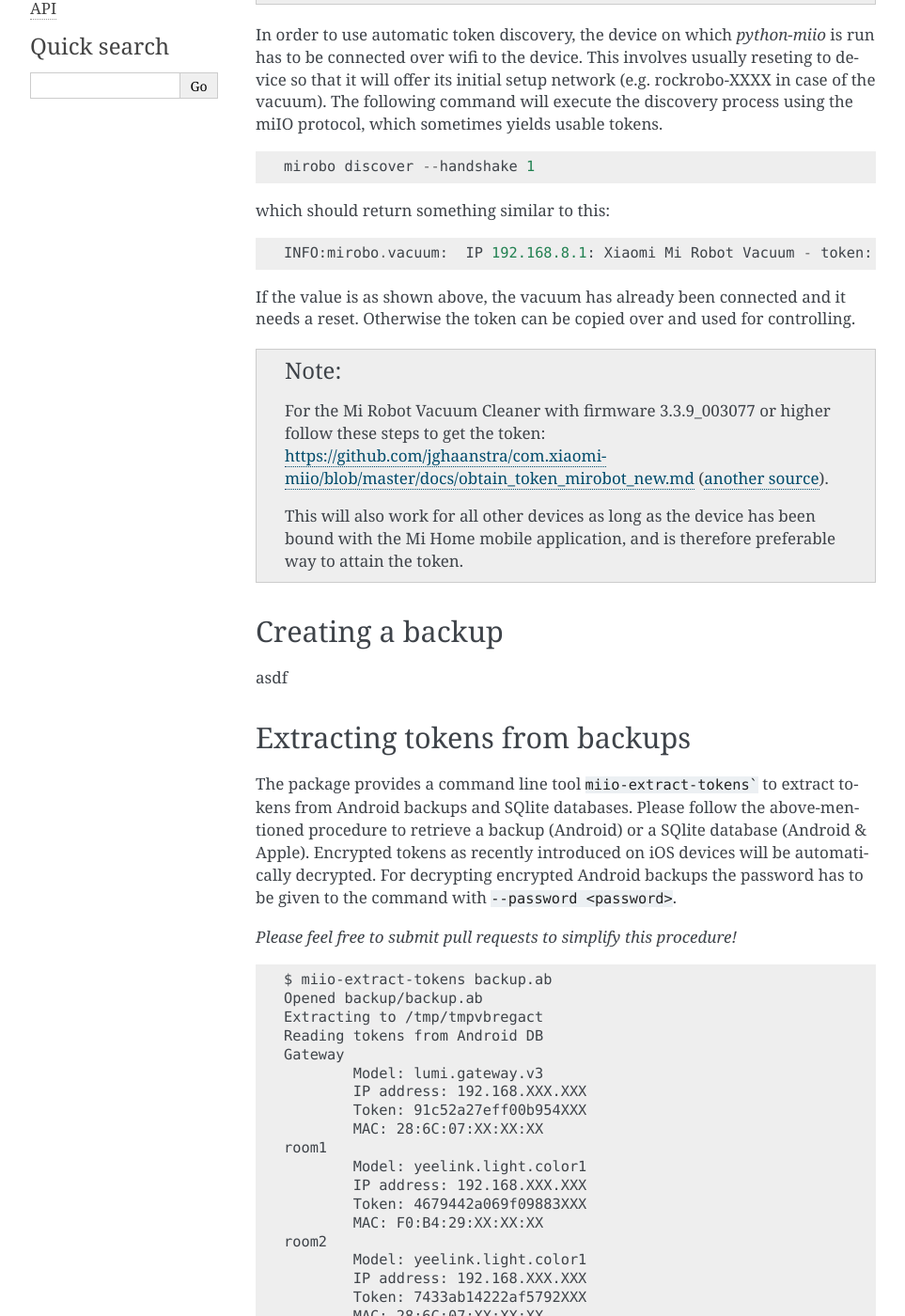
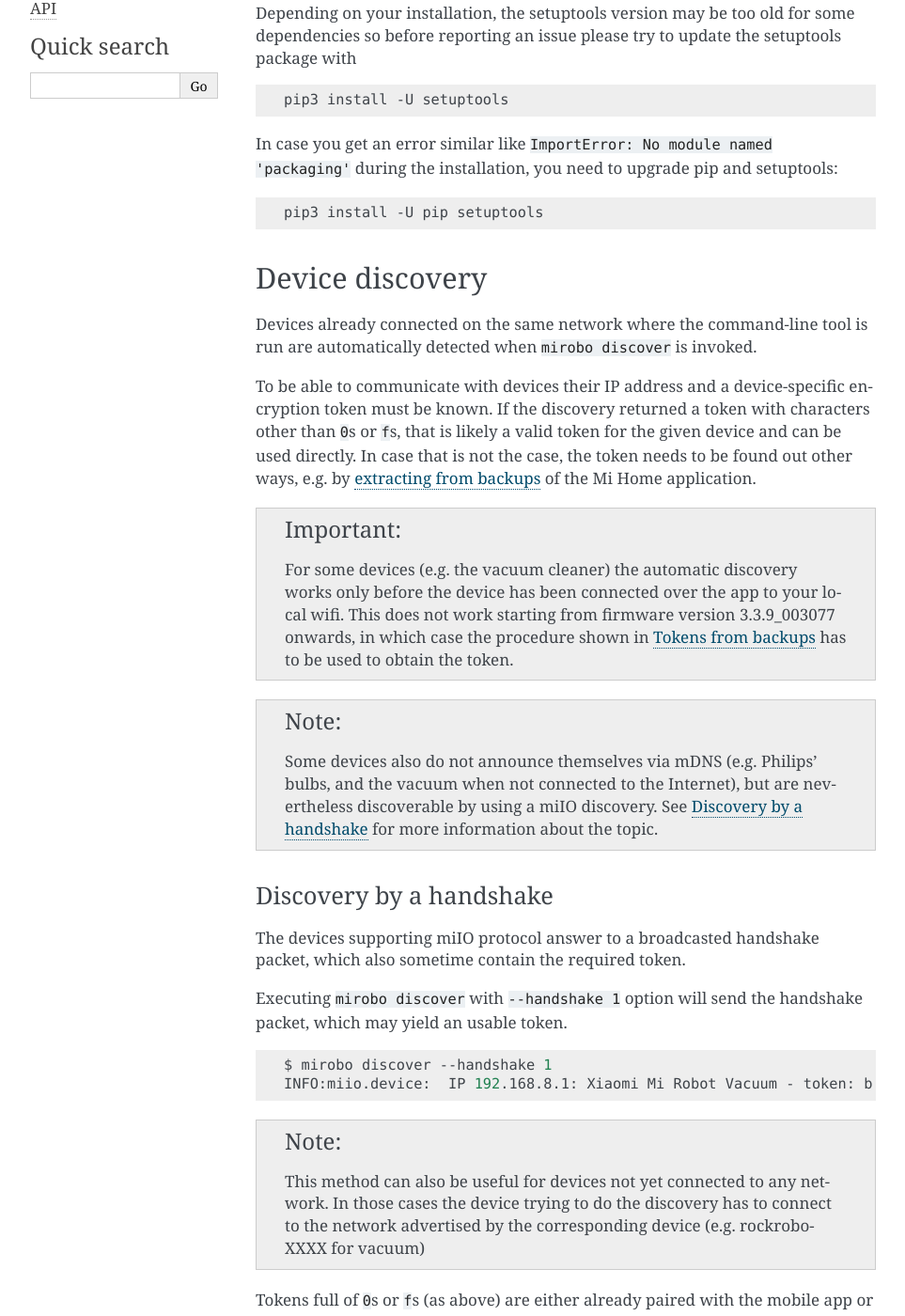
Before and after one commit to rytilahti/python-miio, a Sphinx documentation site: the page built from docs/discovery.rst, in a window 1280 px wide and 1400 px high, scrolled down 357 px. Shown: the whole window at 94% size, without its empty margins (148-1111 px from the left). Built offline with Sphinx 7.4.7, drawn with Linux system fonts in a browser that asks for light colours; pages that are not in the unit, such as notebooks, are missing from menus; some of the changed text lies outside the part shown.

Commit message:
Add more documentation, include --help output from command-line tools & add TODOs

````diff
--- a/docs/conf.py
+++ b/docs/conf.py
@@ -31,13 +31,15 @@
 # Add any Sphinx extension module names here, as strings. They can be
 # extensions coming with Sphinx (named 'sphinx.ext.*') or your custom
 # ones.
-extensions = ['sphinx.ext.autodoc',
+extensions = [
+    'sphinx.ext.autodoc',
     'sphinx_autodoc_typehints',
     'sphinx.ext.todo',
     'sphinx.ext.coverage',
     'sphinx.ext.viewcode',
     'sphinx.ext.githubpages',
-    'sphinx.ext.intersphinx']
+    'sphinx.ext.intersphinx',
+    'sphinx_click.ext']
 
 # Add any paths that contain templates here, relative to this directory.
 templates_path = ['_templates']
--- a/docs/discovery.rst
+++ b/docs/discovery.rst
@@ -1,61 +1,159 @@
 Getting started
----------------
+***************
+
+Installation
+============
+
+The easiest way to install the package is to use pip:
+``pip3 install python-miio`` . `Using
+virtualenv <http://docs.python-guide.org/en/latest/dev/virtualenvs/>`__
+is recommended.
 
 
-Automatic token discovery
-~~~~~~~~~~~~~~~~~~~~~~~~~
+Please make sure you have ``libffi`` and ``openssl`` headers installed, you can
+do this on Debian-based systems (like Rasperry Pi) with
+
+.. code-block:: bash
+
+    apt-get install libffi-dev libssl-dev
+
+Depending on your installation, the setuptools version may be too old
+for some dependencies so before reporting an issue please try to update
+the setuptools package with
+
+.. code-block:: bash
+
+    pip3 install -U setuptools
+
+In case you get an error similar like
+``ImportError: No module named 'packaging'`` during the installation,
+you need to upgrade pip and setuptools:
+
+.. code-block:: bash
+
+    pip3 install -U pip setuptools
+
+Device discovery
+================
+Devices already connected on the same network where the command-line tool is run
+are automatically detected when ``mirobo discover`` is invoked.
+
+To be able to communicate with devices their IP address and a device-specific encryption token must be known.
+If the discovery returned a token with characters other than ``0``\ s or ``f``\ s,
+that is likely a valid token for the given device and can be used directly.
+In case that is not the case, the token needs to be found out other ways, e.g. by :ref:`extracting from backups <creating_backup>`
+of the Mi Home application.
 
 .. IMPORTANT::
 
     For some devices (e.g. the vacuum cleaner) the automatic discovery works only before the device has been connected over the app to your local wifi.
-    This does not work starting from firmware version 3.3.9\_003077 onwards, in which case the procedure shown in creating_backup_ has to be used.
+    This does not work starting from firmware version 3.3.9\_003077 onwards, in which case the procedure shown in :ref:`creating_backup` has to be used
+    to obtain the token.
 
-In order to use automatic token discovery, the device on which `python-miio` is run has to be connected over wifi to the device.
-This involves usually reseting to device so that it will offer its initial setup network (e.g. rockrobo-XXXX in case of the vacuum).
-The following command will execute the discovery process using the miIO protocol, which sometimes yields usable tokens.
+.. NOTE::
 
-::
+    Some devices also do not announce themselves via mDNS (e.g. Philips' bulbs,
+    and the vacuum when not connected to the Internet),
+    but are nevertheless discoverable by using a miIO discovery.
+    See :ref:`handshake_discovery` for more information about the topic.
 
-    mirobo discover --handshake 1
+.. _handshake_discovery:
 
-which should return something similar to this:
+Discovery by a handshake
+------------------------
 
-::
+The devices supporting miIO protocol answer to a broadcasted handshake packet,
+which also sometime contain the required token.
 
-    INFO:mirobo.vacuum:  IP 192.168.8.1: Xiaomi Mi Robot Vacuum - token: b'ffffffffffffffffffffffffffffffff'
+Executing ``mirobo discover`` with ``--handshake 1`` option will send the handshake packet,
+which may yield an usable token.
 
-If the value is as shown above, the vacuum has already been connected
-and it needs a reset. Otherwise the token can be copied over and used
-for controlling.
+.. code-block:: bash
+
+    $ mirobo discover --handshake 1
+    INFO:miio.device:  IP 192.168.8.1: Xiaomi Mi Robot Vacuum - token: b'ffffffffffffffffffffffffffffffff'
 
 
 .. NOTE::
-    For the Mi Robot Vacuum Cleaner with firmware 3.3.9\_003077
-    or higher follow these steps to get the token:
-    https://github.com/jghaanstra/com.xiaomi-miio/blob/master/docs/obtain\_token\_mirobot\_new.md
-    (`another source <https://github.com/homeassistantchina/custom_components/blob/master/doc/chuang_mi_ir_remote.md>`__).
+    This method can also be useful for devices not yet connected to any network.
+    In those cases the device trying to do the discovery has to connect to the
+    network advertised by the corresponding device (e.g. rockrobo-XXXX for vacuum)
 
-    This will also work for all other devices as long as the device has been bound with the Mi Home mobile application,
-    and is therefore preferable way to attain the token.
+
+Tokens full of ``0``\ s or ``f``\ s (as above) are either already paired
+with the mobile app or will not yield a token through this method.
+In those cases the procedure shown next in :ref`creating_backup` has to be used.
 
 .. _creating_backup:
 
+Tokens from backups
+===================
+
+If you are reading this, the automatic extraction of tokens did not apparently work.
+There is another way to get the tokens which works by extracting them from a database of the Mi Home app.
+For this to work the devices have to be added to the mobile app before the database (or backup) is extracted.
+
 Creating a backup
-~~~~~~~~~~~~~~~~~
+-----------------
 
-asdf
+The first step to do this is to extract either a database file or a backup from the Mi Home app.
+A procedure to do that will be described next.
 
-Extracting tokens from backups
-~~~~~~~~~~~~~~~~~~~~~~~~~~~~~~
+You may also find instructions in the following links useful:
 
-The package provides a command line tool ``miio-extract-tokens``` to extract tokens from Android backups and SQlite databases.
-Please follow the above-mentioned procedure to retrieve a backup (Android) or a SQlite database (Android & Apple).
+- https://github.com/jghaanstra/com.xiaomi-miio/blob/master/docs/obtain\_token\_mirobot\_new.md
+- https://github.com/homeassistantchina/custom_components/blob/master/doc/chuang_mi_ir_remote.md
+
+Android
+~~~~~~~
+
+To do a backup of an Android app you need to have the developer mode active.
+
+.. TODO::
+    Add a link how to enable the developer mode.
+    This part of documentation needs your help!
+    Please consider submitting a pull request to update this.
+
+After you have connected your device to your computer,
+and installed the Android developer tools,
+you can use ``adb`` tool to create a backup.
+
+.. code-block:: bash
+
+    adb backup -noapk com.xiaomi.smarthome -f backup.ab
+
+.. NOTE::
+    Depending on your Android you may need to insert a password
+    and/or accept the backup, so check your phone at this point!
+
+If everything went fine and you got a ``backup.ab`` file please continue to :ref:`token_extraction`.
+
+Apple
+~~~~~
+
+.. TODO::
+    This part of documentation needs your help!
+    Please consider submitting a pull request to update this.
+
+asdfdsf
+
+.. _token_extraction:
+
+
+Extracting tokens
+-----------------
+
+Now having extract either a backup or a database from the application,
+the ``miio-extract-tokens`` can be used to extract the tokens from it.
+
+At the moment extracting tokens from a backup (Android) or from an extracted database (Android, Apple) are supported.
+
 Encrypted tokens as recently introduced on iOS devices will be automatically decrypted.
 For decrypting encrypted Android backups the password has to be given to the command with ``--password <password>``.
 
 *Please feel free to submit pull requests to simplify this procedure!*
 
-::
+.. code-block:: bash
 
     $ miio-extract-tokens backup.ab
     Opened backup/backup.ab
@@ -86,3 +184,17 @@
             IP address: 192.168.XXX.XXX
             Token: 476e6b70343055483XXX
             MAC: 28:6C:07:XX:XX:XX
+
+
+Environment variables for command-line tools
+============================================
+
+To simplify the use, instead of passing the IP and the token as a
+parameter for the tool, you can simply set the following environment variables.
+The following works for `mirobo`, see the documentation of other tools
+in their documentation.
+
+.. code-block:: bash
+
+    export MIROBO_IP=192.168.1.2
+    export MIROBO_TOKEN=476e6b70343055483230644c53707a12
--- a/docs/miio.rst
+++ b/docs/miio.rst
@@ -116,10 +116,10 @@
     :show-inheritance:
     :undoc-members:
 
-miio\.strip module
-------------------
+miio\.powerstrip module
+-----------------------
 
-.. automodule:: miio.strip
+.. automodule:: miio.powerstrip
     :members:
     :show-inheritance:
     :undoc-members:
````
Also changed, not shown: README.rst (+6 -54 lines), docs/index.rst (+16 -21 lines), docs/vacuum.rst (+43 -33 lines).
